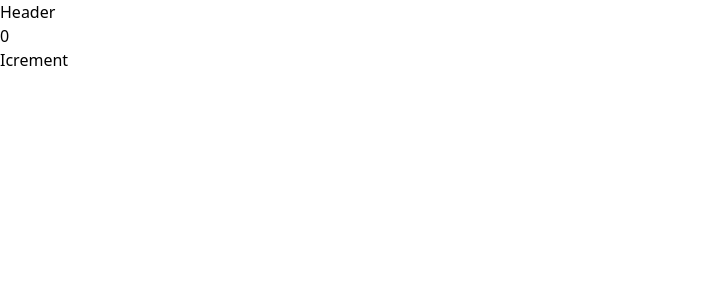
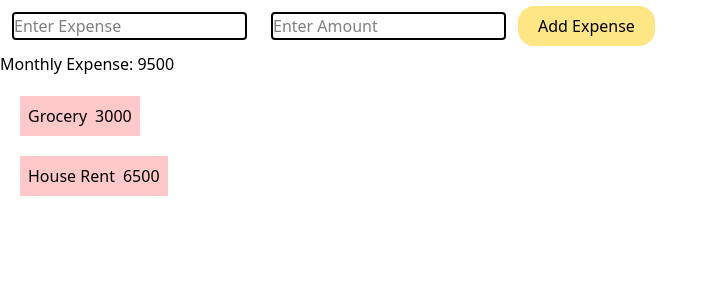
Before and after one commit to KTEJA-DEVV/ReactHooks--Learn-Easy, a React (Vite) app: page / in a window 1280 px wide. Shown: the top 300 px of the page, without its empty margins (0-718 px from the left). Built offline with nearby package versions, Linux system fonts and the light colour scheme.

Commit message:
added small Project expense tracker using Hooks

```diff
--- a/src/App.jsx
+++ b/src/App.jsx
@@ -6,11 +6,12 @@ import ExR1 from './assets/Components/UseRef/ExR1'
 import ExR2 from './assets/Components/UseRef/ExR2'
 import ExUseMemo from './assets/Components/ExUseMemo'
 import UCex1 from './assets/Components/useCallback/UCex1'
+import ExpenseTracker from './Projects/ExpenseTracker'
 
 const App = () => {
   return (
     <>
-    <UCex1/>
+    <ExpenseTracker/>
 
     </>
   )
--- /dev/null
+++ b/src/Projects/ExpenseTracker.jsx
@@ -0,0 +1,69 @@
+import React, { useEffect, useState, useMemo, useRef } from 'react';
+
+const ExpenseTracker = () => {
+  const nameRef = useRef(null);
+  const [name, setName] = useState('');
+  const [value, setValue] = useState('');
+  const [items, setItems] = useState(() => {
+    const saved = JSON.parse(localStorage.getItem('expenses'));
+    return saved || [
+      { name:'Grocery', Bill:3000 },
+      { name:'House Rent', Bill:6500 }
+    ];
+  });
+
+  const ExpenseHandle = (name, value) => {
+    if (!name || !value) return;
+    setItems([...items, { name, Bill: Number(value) }]);
+    setName('');
+    setValue('');
+    nameRef.current.focus();
+  };
+
+  useEffect(() => {
+    localStorage.setItem('expenses', JSON.stringify(items));
+  }, [items]);
+
+  const Total = useMemo(() => {
+    return items.reduce((sum, item) => sum + Number(item.Bill), 0);
+  }, [items]);
+
+  return (
+    <div>
+      <input
+        ref={nameRef}
+        placeholder='Enter Expense'
+        className='border-2 m-3 rounded'
+        type='text'
+        value={name}
+        onChange={(e) => setName(e.target.value)}
+      />
+      <input
+        placeholder='Enter Amount'
+        className='border-2 m-3  rounded'
+        type='number'
+        value={value}
+        onChange={(e) => setValue(e.target.value)}
+      />
+      <button
+        className='py-2 px-5 bg-amber-200 rounded-2xl'
+        onClick={() => ExpenseHandle(name, value)}
+      >
+        Add Expense
+      </button>
+
+      <h1>Monthly Expense: {Total}</h1>
+
+      <ul>
+        {items.map((item, index) => (
+          <li key={index} className='flex gap-2 bg-red-200 m-5 p-2 w-fit'>
+            <h1>{item.name}</h1>
+            <h2>{item.Bill}</h2>
+          </li>
+        ))}
+      </ul>
+    </div>
+  );
+};
+
+export default ExpenseTracker;
```
